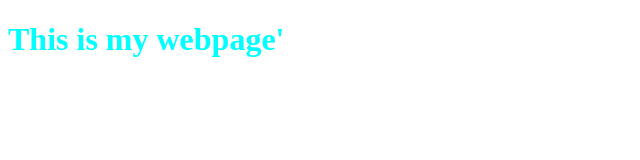
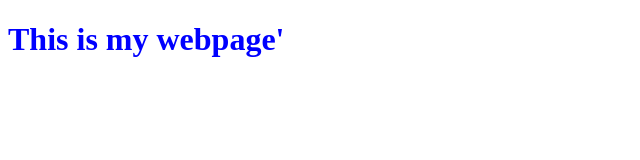
Before and after one commit to Allergx/Allergy.github.io, a plain HTML site: page index.html in a window 1280 px wide. Shown: the whole page, without its empty margins (0-640 px from the left). Drawn offline with Linux system fonts and the light colour scheme.

Commit message:
style inline

```diff
--- a/index.html
+++ b/index.html
@@ -5,13 +5,8 @@
     <meta http-equiv="X-UA-Compatible" content="IE=edge" />
     <meta name="viewport" content="width=device-width, initial-scale=1.0" />
     <title>My site</title>
-    <style>
-      h1 {
-        color: aqua;
-      }
-    </style>
   </head>
   <body>
-    <h1>This is my webpage'</h1>
+    <h1 style="color: blue">This is my webpage'</h1>
   </body>
 </html>
```
